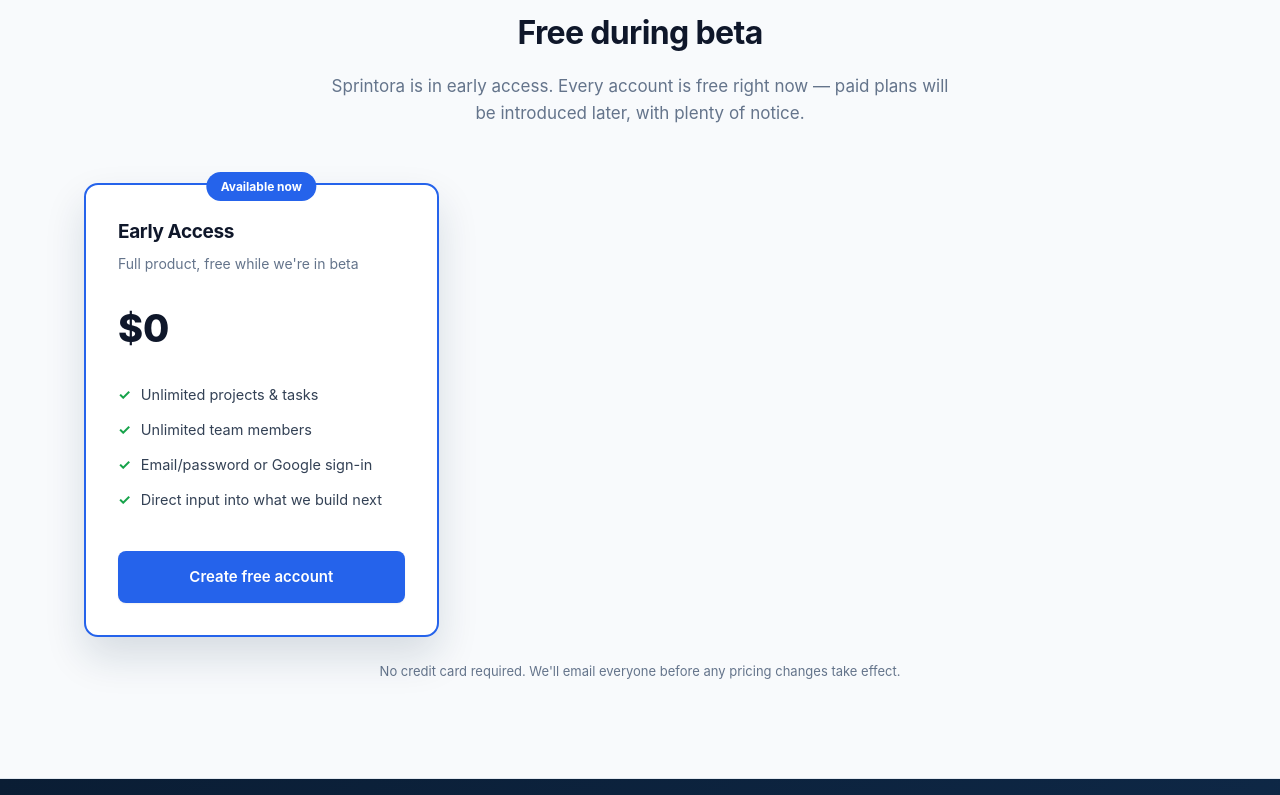
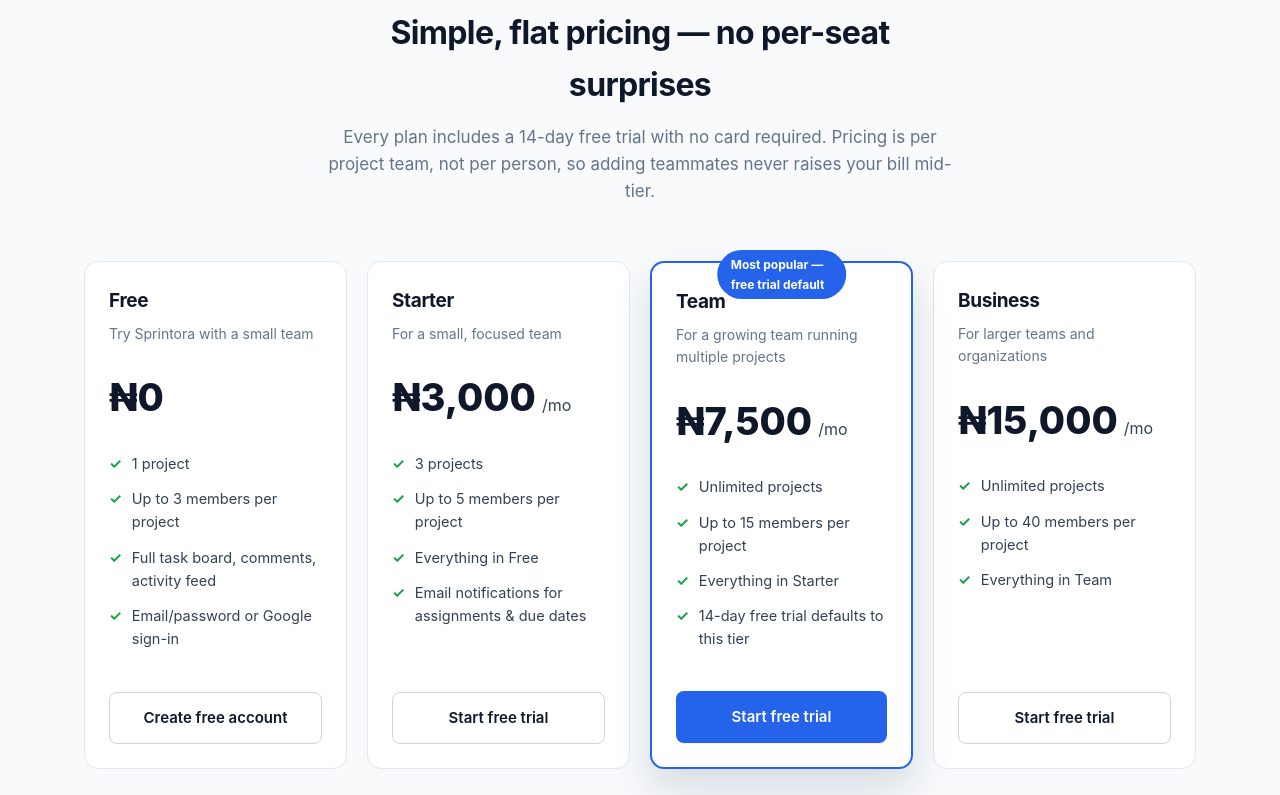
Before and after one commit to theasaphmedia/Sprintora, a Next.js app: page / in a window 1280 px wide. Shown: the part 1880-2675 px from the top of the page. Built offline with nearby package versions, Linux system fonts and the light colour scheme.

Commit message:
Add public pricing to landing page, always-visible tier picker on Account page

```diff
--- a/app/globals.css
+++ b/app/globals.css
@@ -81,8 +81,8 @@
 .feature-card p{font-size:14.5px;color:var(--slate-500);}
 
 .pricing{background:var(--slate-50);border-top:1px solid var(--slate-200);border-bottom:1px solid var(--slate-200);}
-.pricing-grid{display:grid;grid-template-columns:repeat(3,1fr);gap:24px;}
-.price-card{background:var(--white);border:1px solid var(--slate-200);border-radius:14px;padding:32px;display:flex;flex-direction:column;}
+.pricing-grid{display:grid;grid-template-columns:repeat(4,1fr);gap:20px;}
+.price-card{background:var(--white);border:1px solid var(--slate-200);border-radius:14px;padding:24px;display:flex;flex-direction:column;}
 .price-card.featured{border:2px solid var(--blue);box-shadow:var(--shadow-lg);position:relative;}
 .price-badge{position:absolute;top:-13px;left:50%;transform:translateX(-50%);background:var(--blue);color:white;font-size:12px;font-weight:700;padding:5px 14px;border-radius:999px;}
 .price-card h3{font-size:19px;margin-bottom:6px;}
--- a/app/page.js
+++ b/app/page.js
@@ -1,4 +1,5 @@
 import Link from "next/link";
+import { PLAN_LIMITS } from "../lib/planLimits";
 
 export default function Home() {
   return (
@@ -106,25 +107,60 @@
         <div className="container">
           <div className="section-head">
             <div className="eyebrow">Pricing</div>
-            <h2>Free during beta</h2>
-            <p>Sprintora is in early access. Every account is free right now &mdash; paid plans will be introduced later, with plenty of notice.</p>
+            <h2>Simple, flat pricing &mdash; no per-seat surprises</h2>
+            <p>Every plan includes a 14-day free trial with no card required. Pricing is per project team, not per person, so adding teammates never raises your bill mid-tier.</p>
           </div>
           <div className="pricing-grid">
+            <div className="price-card">
+              <h3>Free</h3>
+              <p className="price-desc">Try Sprintora with a small team</p>
+              <div className="price-amount"><span className="num">₦0</span></div>
+              <ul className="price-list">
+                <li>1 project</li>
+                <li>Up to {PLAN_LIMITS.beta.maxMembers} members per project</li>
+                <li>Full task board, comments, activity feed</li>
+                <li>Email/password or Google sign-in</li>
+              </ul>
+              <Link href="/signup" className="btn btn-secondary btn-block">Create free account</Link>
+            </div>
+            <div className="price-card">
+              <h3>{PLAN_LIMITS.starter.label}</h3>
+              <p className="price-desc">For a small, focused team</p>
+              <div className="price-amount"><span className="num">₦{PLAN_LIMITS.starter.priceNgn.toLocaleString()}</span>/mo</div>
+              <ul className="price-list">
+                <li>{PLAN_LIMITS.starter.maxProjects} projects</li>
+                <li>Up to {PLAN_LIMITS.starter.maxMembers} members per project</li>
+                <li>Everything in Free</li>
+                <li>Email notifications for assignments &amp; due dates</li>
+              </ul>
+              <Link href="/signup" className="btn btn-secondary btn-block">Start free trial</Link>
+            </div>
             <div className="price-card featured">
-              <div className="price-badge">Available now</div>
-              <h3>Early Access</h3>
-              <p className="price-desc">Full product, free while we&apos;re in beta</p>
-              <div className="price-amount"><span className="num">$0</span></div>
+              <div className="price-badge">Most popular &mdash; free trial default</div>
+              <h3>{PLAN_LIMITS.team.label}</h3>
+              <p className="price-desc">For a growing team running multiple projects</p>
+              <div className="price-amount"><span className="num">₦{PLAN_LIMITS.team.priceNgn.toLocaleString()}</span>/mo</div>
               <ul className="price-list">
-                <li>Unlimited projects &amp; tasks</li>
-                <li>Unlimited team members</li>
-                <li>Email/password or Google sign-in</li>
-                <li>Direct input into what we build next</li>
+                <li>Unlimited projects</li>
+                <li>Up to {PLAN_LIMITS.team.maxMembers} members per project</li>
+                <li>Everything in Starter</li>
+                <li>14-day free trial defaults to this tier</li>
               </ul>
-              <Link href="/signup" className="btn btn-primary btn-block">Create free account</Link>
+              <Link href="/signup" className="btn btn-primary btn-block">Start free trial</Link>
+            </div>
+            <div className="price-card">
+              <h3>{PLAN_LIMITS.business.label}</h3>
+              <p className="price-desc">For larger teams and organizations</p>
+              <div className="price-amount"><span className="num">₦{PLAN_LIMITS.business.priceNgn.toLocaleString()}</span>/mo</div>
+              <ul className="price-list">
+                <li>Unlimited projects</li>
+                <li>Up to {PLAN_LIMITS.business.maxMembers} members per project</li>
+                <li>Everything in Team</li>
+              </ul>
+              <Link href="/signup" className="btn btn-secondary btn-block">Start free trial</Link>
             </div>
           </div>
-          <p className="beta-note">No credit card required. We&apos;ll email everyone before any pricing changes take effect.</p>
+          <p className="beta-note">No credit card required for the trial &mdash; you&apos;re only asked for payment details if you decide to keep your plan after 14 days.</p>
         </div>
       </section>
 
```
Also changed, not shown: app/account/page.js (+20 -13 lines), 1 other file (tests, documents, lock files or other folders).
